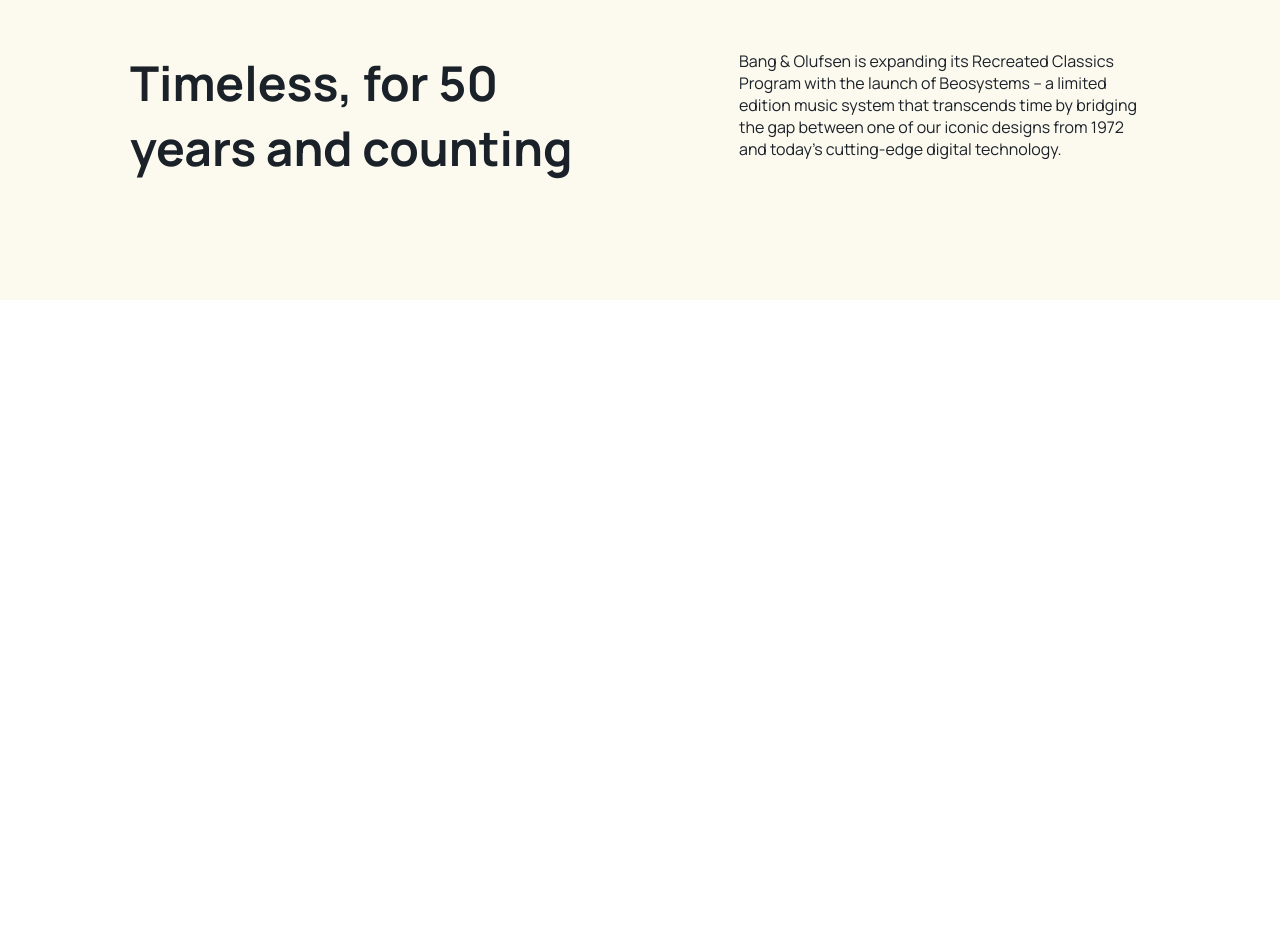
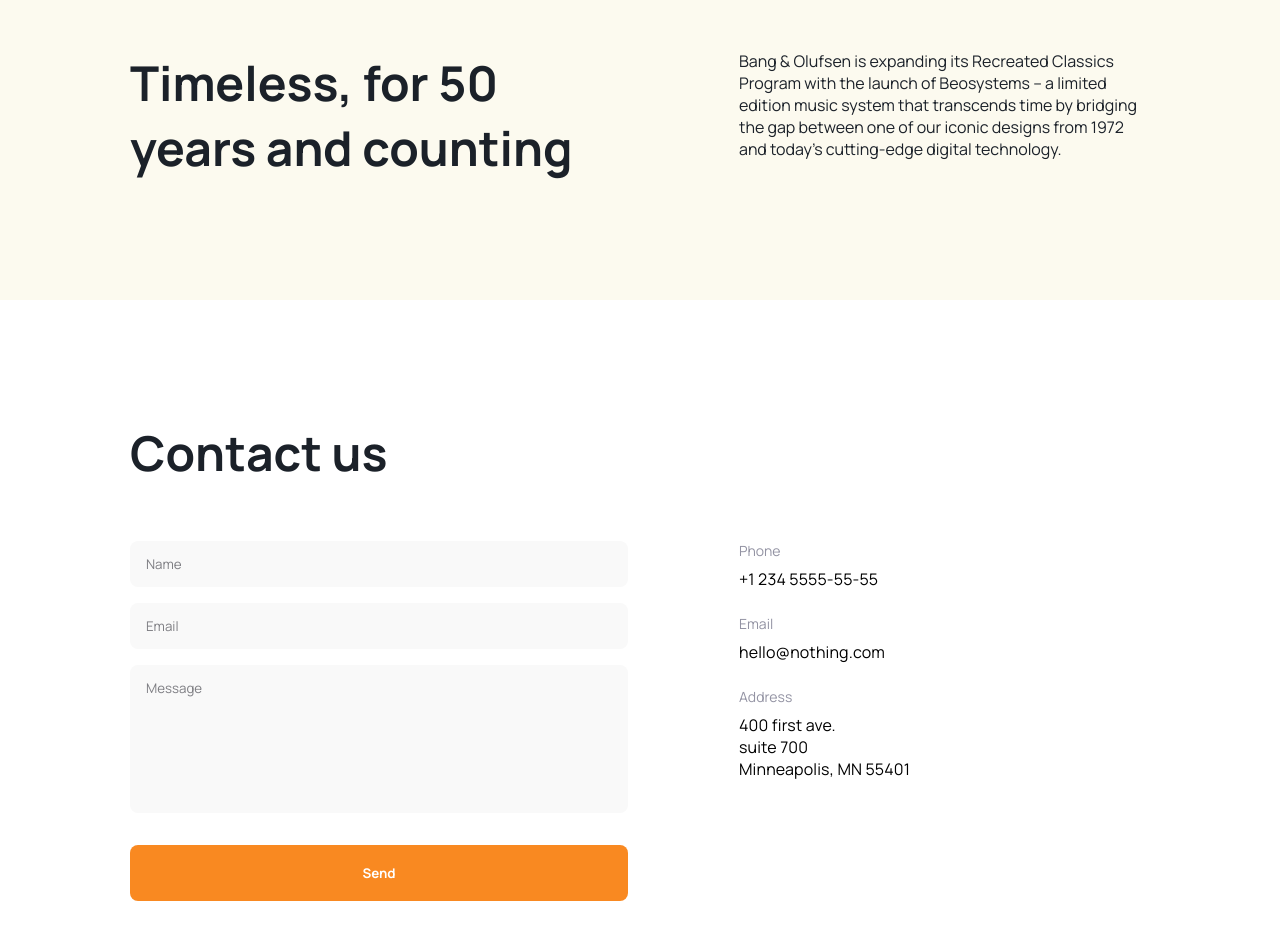
Before and after one commit to Fedos17/layout_BOSE-nw, a website built with Parcel: page src/index.html in a window 1280 px wide. Shown: the part 3777-4716 px from the top of the page. Before the commit the page ends 4077 px from the top, so only its background shows below. Built offline with nearby package versions, Linux system fonts and the light colour scheme; files whose address does not match are found by name.

Commit message:
Add block footer

```diff
--- a/src/index.html
+++ b/src/index.html
@@ -268,11 +268,81 @@
         </div>
 
       </section>
-
     </main>
 
-    <footer class="body__footer footer">
+    <!-- Block footer / contact us -->
+    <footer class="body__contact-us contact-us">
+      <div class="contact-us__container">
+        <div class="contact-us__grid">
+          <h2 class="contact-us__title">
+            Contact us
+          </h2>
 
+          <form
+            action="#"
+            method="post"
+            onsubmit="this.reset(); return false"
+            class="contact-us__form"
+          >
+            <input
+              type="text"
+              name="username"
+              placeholder="Name"
+              required
+              class="contact-us__input contact-us__input--username"
+            >
+
+            <input
+              type="email"
+              name="email"
+              placeholder="Email"
+              required
+              class="contact-us__input contact-us__input--email"
+            >
+
+            <textarea
+              name="message"
+              placeholder="Message"
+              required
+              class="contact-us__input contact-us__input--message"
+            ></textarea>
+
+            <button type="onsubmit" class="contact-us__button button">
+              Send
+            </button>
+          </form>
+
+          <ul class="contact-us__list">
+            <li class="contact-us__item">
+              <strong class="contact-us__item-lable">
+                Phone
+              </strong>
+              <a href="tel: +1 234 5555-55-55" class="contact-us__item-link">
+                +1 234 5555-55-55
+              </a>
+            </li>
+            <li class="contact-us__item">
+              <strong class="contact-us__item-lable">
+                Email
+              </strong>
+              <a href="mailto: hello@nothing.com" class="contact-us__item-link">
+                hello@nothing.com
+              </a>
+            </li>
+            <li class="contact-us__item">
+              <strong class="contact-us__item-lable">
+                Address
+              </strong>
+              <a
+                href="https://maps.app.goo.gl/eXev2unWWwxL3WsL8" class="contact-us__item-link"
+                target="_blank"
+              >
+                400 first ave. <br>suite 700 <br>Minneapolis, MN 55401
+              </a>
+            </li>
+          </ul>
+        </div>
+      </div>
     </footer>
   </body>
 </html>
--- /dev/null
+++ b/src/styles/blocks/contact-us.scss
@@ -0,0 +1,104 @@
+.contact-us {
+  margin: 120px 0;
+
+  @include mobile {
+    margin: 64px 0;
+  }
+
+  &__title {
+    font-size: 48px;
+    font-weight: 700;
+    color: $dark;
+    grid-area: 1 / 1 / 2 / 7;
+    margin-bottom: 56px;
+
+    @include mobile {
+      font-size: 32px;
+      margin-bottom: 48px;
+    }
+  }
+
+  &__form {
+    display: flex;
+    flex-direction: column;
+    gap: 16px;
+    grid-area: 2 / 1 / 3 / 7;
+  }
+
+  &__input {
+    width: 100%;
+    gap: 16px;
+    padding: 14px 16px;
+    border-radius: 8px;
+    background-color: #F9F9F9;
+
+    &::placeholder {
+      color: #7E7E83;
+    }
+
+    &--message {
+      height: 148px;
+      margin-bottom: 16px;
+      resize: none;
+    }
+  }
+
+  &__list {
+    grid-area: 2 / 8 / 4 / -1;
+    display: flex;
+    flex-direction: column;
+    gap: 24px;
+
+    @include tablet {
+      grid-area: 4 / 1 / 7 / -1;
+      margin-top: 80px;
+    }
+
+    @include mobile {
+      margin-top: 48px;
+    }
+  }
+
+  &__item {
+    position: relative;
+    display: flex;
+    flex-direction: column;
+
+    &::before {
+      content: "";
+      position: absolute;
+      display: block;
+      width: 100%;
+      height: 100%;
+      border-radius: 10px;
+      z-index: -5;
+      padding: 10px;
+      top: -10px;
+      left: -10px;
+      transition: all 0.3s;
+    }
+
+    &:hover {
+      &::before {
+        background: #e2e2e2;
+      }
+    }
+  }
+
+  &__item-lable {
+    font-size: 14px;
+    font-weight: 400;
+    color: $gray;
+    margin-bottom: 8px;
+  }
+
+  &__item-link {
+    font-size: 16px;
+    font-weight: 400;
+    letter-spacing: 0.15px;
+
+    // &:hover {
+    //   color: #7E7E83;
+    // }
+  }
+}
--- a/src/styles/main.scss
+++ b/src/styles/main.scss
@@ -16,3 +16,4 @@
 @import 'blocks/categories';
 @import 'blocks/mini-bloks/categori-card';
 @import 'blocks/about-us';
+@import 'blocks/contact-us';
```
